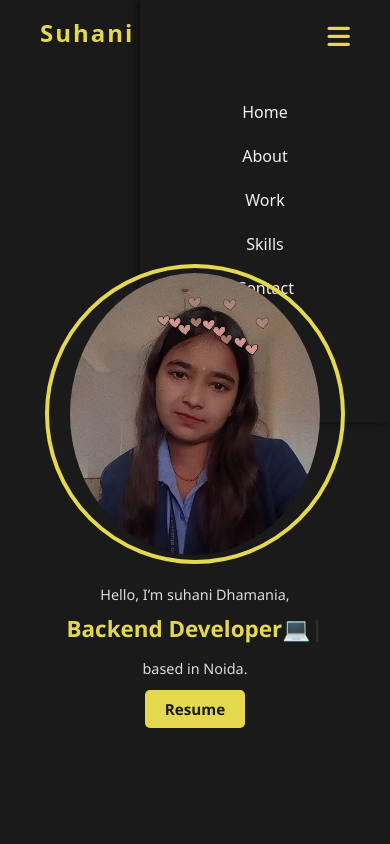
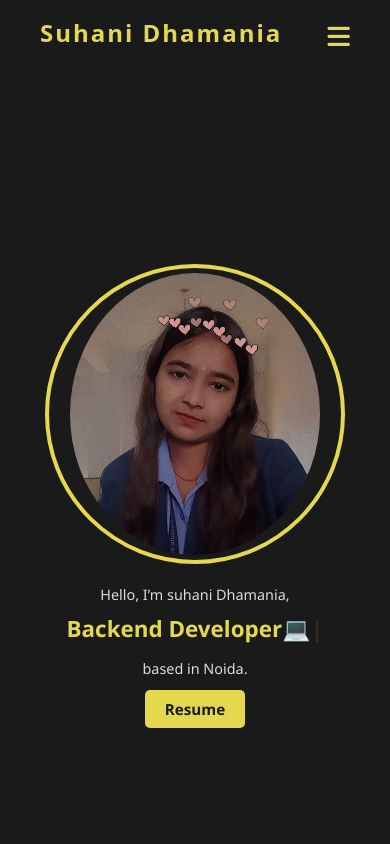
Before and after one commit to suhaniDhamania/Suhaniportfolio, a React (Vite) app in the folder portfolio-website/: page / in a window 390 px wide. Shown: the top 844 px of the page. Built offline with nearby package versions, Linux system fonts and the light colour scheme.

Commit message:
navbar changes

```diff
--- a/portfolio-website/src/App.jsx
+++ b/portfolio-website/src/App.jsx
@@ -7,7 +7,8 @@ import Work from "./components/Work";
 import Skills from "./components/Skills";
 import Contact from "./components/Contact";
 import AOS from "aos";
-import "aos/dist/aos.css";
+
+
 
 
 function App() {
--- a/portfolio-website/src/components/Navbar.css
+++ b/portfolio-website/src/components/Navbar.css
@@ -60,16 +60,17 @@
 @media (max-width: 768px) {
   .hero-nav-links {
     position: fixed;
-    top: 0;
-    right: 0;
+    top: 80px;
+    right: 250px;
     height: 50vh;
     flex-direction: column;
     background: #1a1a1a;
     width: 250px;
-    padding-top: 100px;
-    gap: 20px;
+    padding-top: 50px;
+
     transform: translateX(100%);
     box-shadow: -2px 0 8px rgba(0, 0, 0, 0.6);
+    z-index:3;
   }
 
   .hero-nav-links.active {
--- a/portfolio-website/src/components/Navbar.jsx
+++ b/portfolio-website/src/components/Navbar.jsx
@@ -3,9 +3,9 @@ import { Link } from "react-router-dom";
 import "./Navbar.css";
 
 const Navbar = () => {
-  const [isOpen, setIsOpen] = useState(false);
+  const [Isopen,setIsopen]=useState(true);
 
-  const closeMenu = () => setIsOpen(false);
+
 
   return (
     <div className="hero-navbar">
@@ -16,19 +16,22 @@ const Navbar = () => {
       </div>
 
       {/* Hamburger Icon */}
-      <div className="menu-toggle" onClick={() => setIsOpen(!isOpen)}>
-        <i className={isOpen ? "fa-solid fa-times" : "fa-solid fa-bars"}></i>
+      <div className="menu-toggle">
+         <i  onClick={()=>setIsopen(!Isopen)} className={Isopen ? "fa-solid fa-bars" : "fa-solid fa-times"}></i>
+
       </div>
 
-      <div
+     {
+      !Isopen &&(
+         <div
         data-aos="fade-down"
-        className={`hero-nav-links ${isOpen ? "active" : ""}`}
+        className="hero-nav-links"
       >
-        <Link onClick={closeMenu} className="route" to="/">Home</Link>
-        <Link onClick={closeMenu} className="route" to="about">About</Link>
-        <Link onClick={closeMenu} className="route" to="work">Work</Link>
-        <Link onClick={closeMenu} className="route" to="skills">Skills</Link>
-        <Link onClick={closeMenu} className="route" to="contact">Contact</Link>
+        <Link  onClick={()=>setIsopen(!Isopen)} className="route" to="/">Home</Link>
+        <Link onClick={()=>setIsopen(!Isopen)} className="route" to="about">About</Link>
+        <Link onClick={()=>setIsopen(!Isopen)} className="route" to="work">Work</Link>
+        <Link onClick={()=>setIsopen(!Isopen)} className="route" to="skills">Skills</Link>
+        <Link onClick={()=>setIsopen(!Isopen)} className="route" to="contact">Contact</Link>
 
         <div className="hero-icons">
           <a
@@ -47,6 +50,8 @@ const Navbar = () => {
           </a>
         </div>
       </div>
+      )
+     }
     </div>
   );
 };
```
Also changed, not shown: portfolio-website/src/components/Landingpage.jsx (+4 -5 lines).
